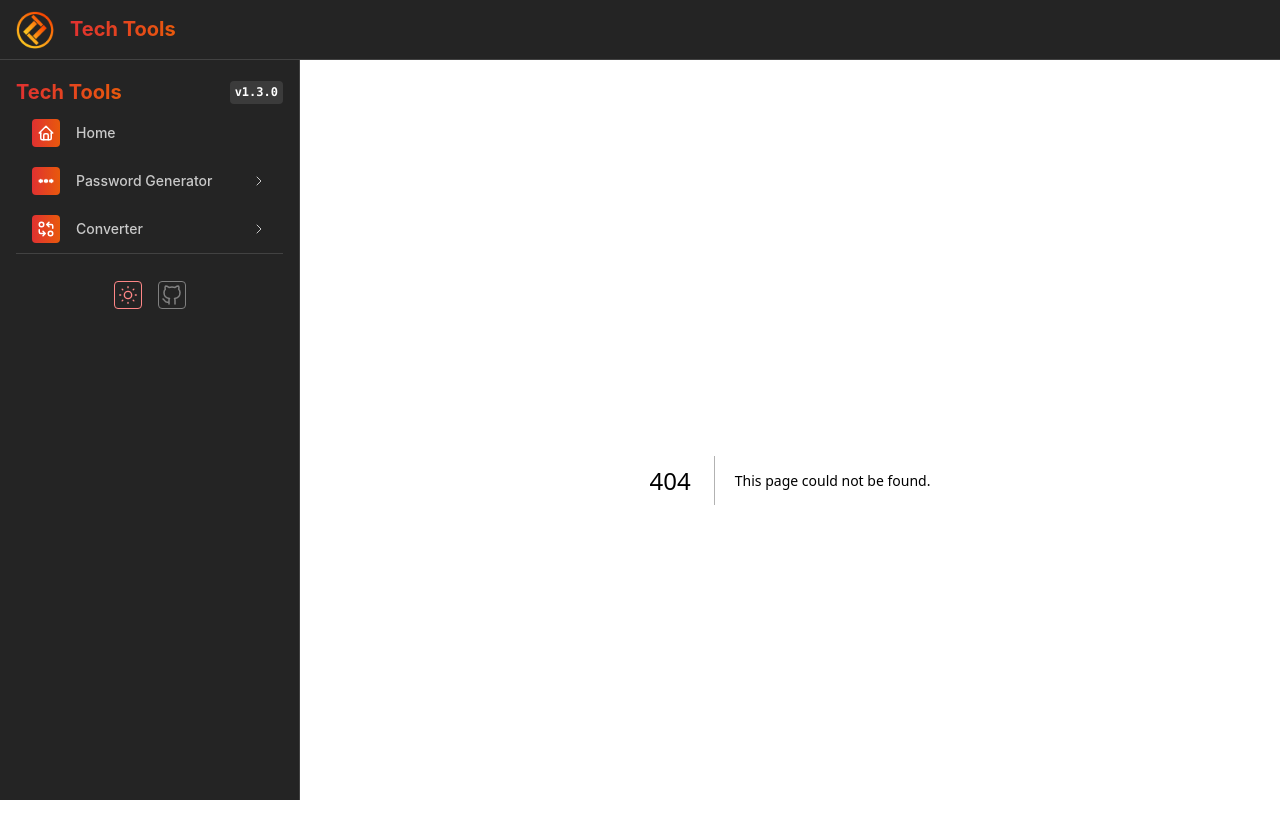
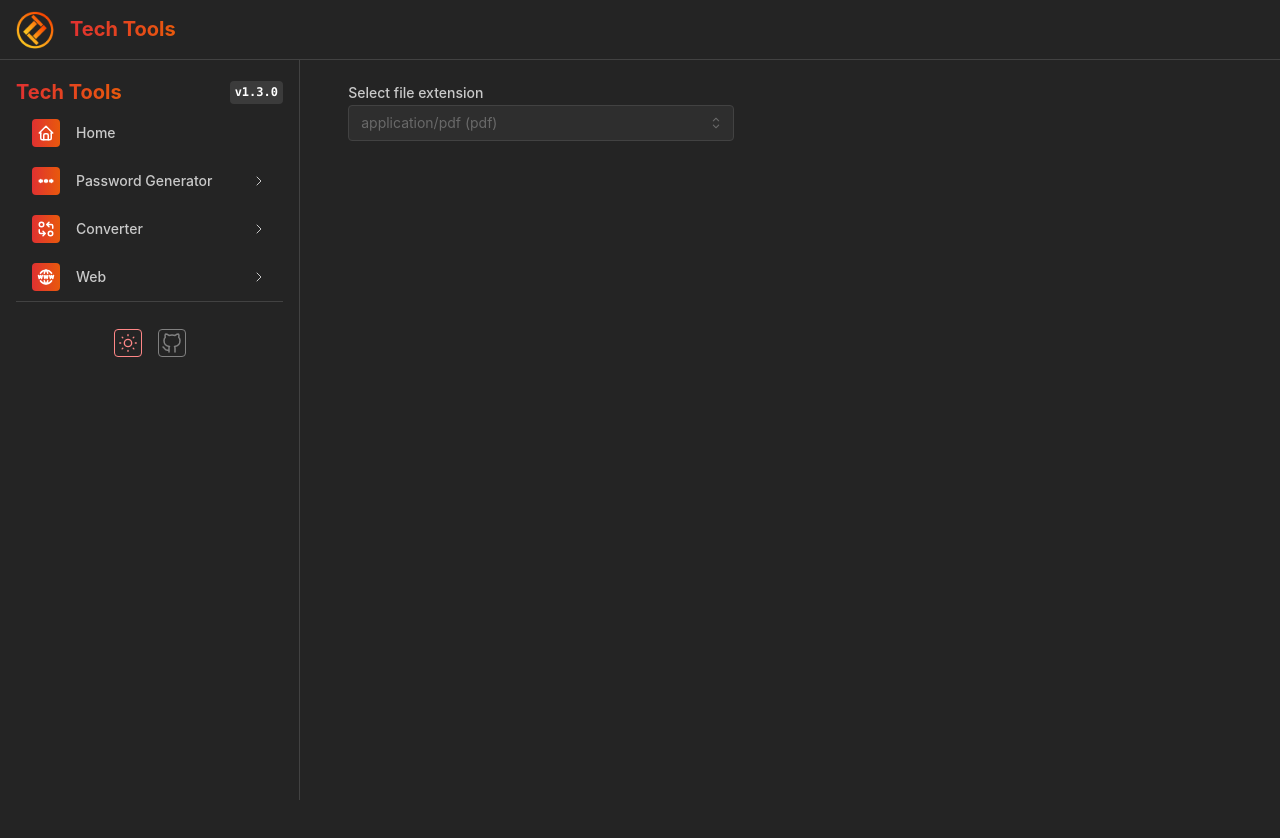
Before and after one commit to Akashic101/tech-tools, a Next.js app: page /mime-type-lookup in a window 1280 px wide. Before the commit this address had no page. Shown: the top 838 px of the page. Built offline with nearby package versions, Linux system fonts and the light colour scheme.

Commit message:
Added basic page

```diff
--- a/app/components/NavBarNested/navigation.ts
+++ b/app/components/NavBarNested/navigation.ts
@@ -11,6 +11,8 @@ import {
 	IconFileIsr,
 	IconAbc,
 	IconBrandDocker,
+	IconWorldWww,
+	IconFileSearch,
 } from '@tabler/icons-react';
 
 export const data = [
@@ -44,4 +46,10 @@ export const data = [
 			{ label: 'Docker run converter', link: '/docker-run-converter', icon: IconBrandDocker },
 		],
 	},
+
+	{
+		label: 'Web',
+		icon: IconWorldWww,
+		links: [{ label: 'MIME-Type lookup', link: '/mime-type-lookup', icon: IconFileSearch }],
+	},
 ];
--- /dev/null
+++ b/app/mime-type-lookup/page.tsx
@@ -0,0 +1,75 @@
+'use client';
+
+import {
+	Button,
+	Center,
+	CopyButton,
+	FileInput,
+	Flex,
+	Grid,
+	Select,
+	Stack,
+	Textarea,
+	Text,
+	Code,
+	Pill,
+	Badge,
+} from '@mantine/core';
+import { IconTransform, IconDownload } from '@tabler/icons-react';
+import mimeTypes from 'mime-types'; // Use ES module import
+import { useState } from 'react';
+
+export default function MimeTypeLookup() {
+	const [mimeType, setMimeType] = useState<string | null>(null);
+
+	const { extensions: mimeTypeToExtension } = mimeTypes;
+	const mimeInfos = Object.entries(mimeTypeToExtension).map(([mimeType, extensions]) => ({
+		mimeType,
+		extensions,
+	}));
+
+	const selectData = mimeInfos.map((info) => ({
+		value: info.mimeType,
+		label: `${info.mimeType} (${info.extensions.join(', ')})`,
+	}));
+
+	return (
+		<Grid grow>
+			<Grid.Col span={6}>
+				<Center>
+					<Stack w={'80%'} align="stretch" justify="center" gap="md">
+						<Select
+							data={selectData}
+							value={mimeType}
+							onChange={setMimeType}
+							label="Select file extension"
+							placeholder="application/pdf (pdf)"
+							clearable
+							searchable
+						/>
+						{mimeType && (
+							<>
+								<Text>
+									Extensions of files with the MIME-type <Code>{mimeType}</Code>:
+								</Text>
+								<Flex gap="xs" wrap="wrap">
+									{mimeTypeToExtension[mimeType].map((extension: string, index: number) => (
+										<Badge color="red" key={index}>
+											.{extension}
+										</Badge>
+									))}
+								</Flex>
+							</>
+						)}
+					</Stack>
+				</Center>
+			</Grid.Col>
+
+			<Grid.Col span={6}>
+				<Center>
+					<Stack w={'80%'} align="stretch" justify="center" gap="md"></Stack>
+				</Center>
+			</Grid.Col>
+		</Grid>
+	);
+}
```
